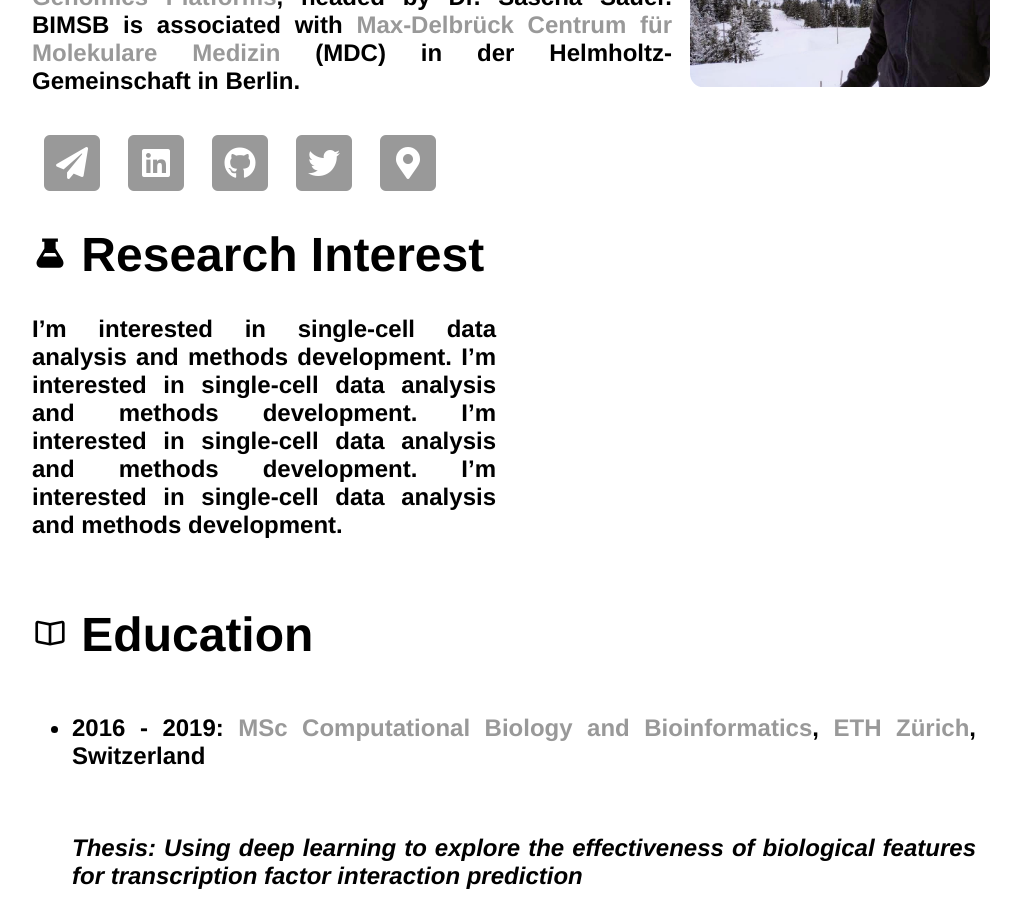
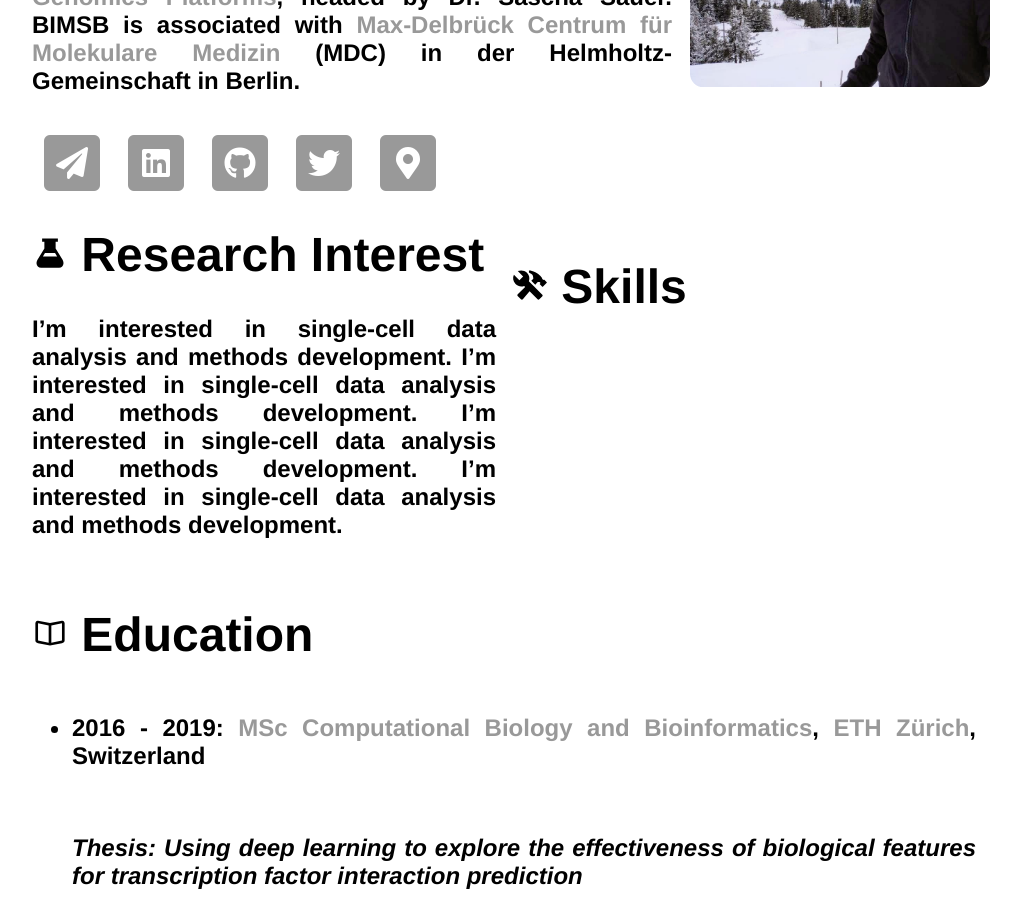
Before and after one commit to saisomesh2594/saisomesh2594.github.io, a Jekyll site: the page built from index.html, in a window 1280 px wide and 900 px high, scrolled down 307 px. Shown: the whole window, without its empty margins (128-1149 px from the left). Built offline with Jekyll 4.4.1, drawn with Linux system fonts in a browser that asks for light colours.

Commit message:
Update index.html

```diff
--- a/index.html
+++ b/index.html
@@ -84,6 +84,8 @@ title: Somesh Sai, Just Another Bioinformatician
 			<!--<blockquote class="twitter-tweet tw-align-right" data-lang="en" data-dnt="true" data-theme="light"><p lang="en" dir="ltr">Honest acknowledgement <a href="https://t.co/pY0fCVIsld">https://t.co/pY0fCVIsld</a> <a href="https://t.co/doHXfGcaJW">pic.twitter.com/doHXfGcaJW</a></p>&mdash; PHD Comics (@PHDcomics) <a href="https://twitter.com/PHDcomics/status/969295517569003521?ref_src=twsrc%5Etfw">March 1, 2018</a></blockquote> <script async src="https://platform.twitter.com/widgets.js" charset="utf-8"></script> -->
 		<!--</div>-->
 		<div id="twitter">
+			<h1><ion-icon name="construct"></ion-icon> Skills </h1>
+
 		</div>
 		<div style="clear:both"></div>
 
```
